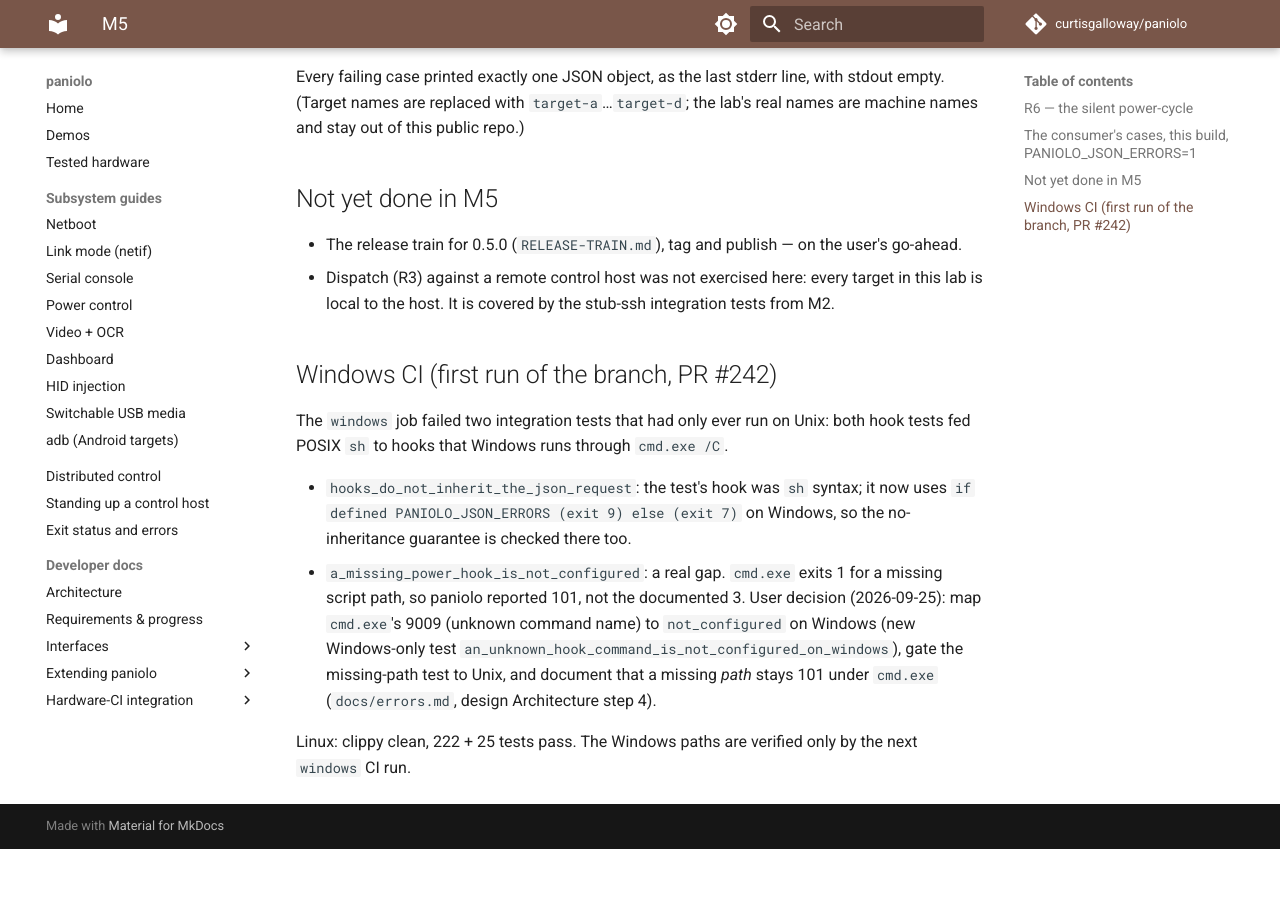
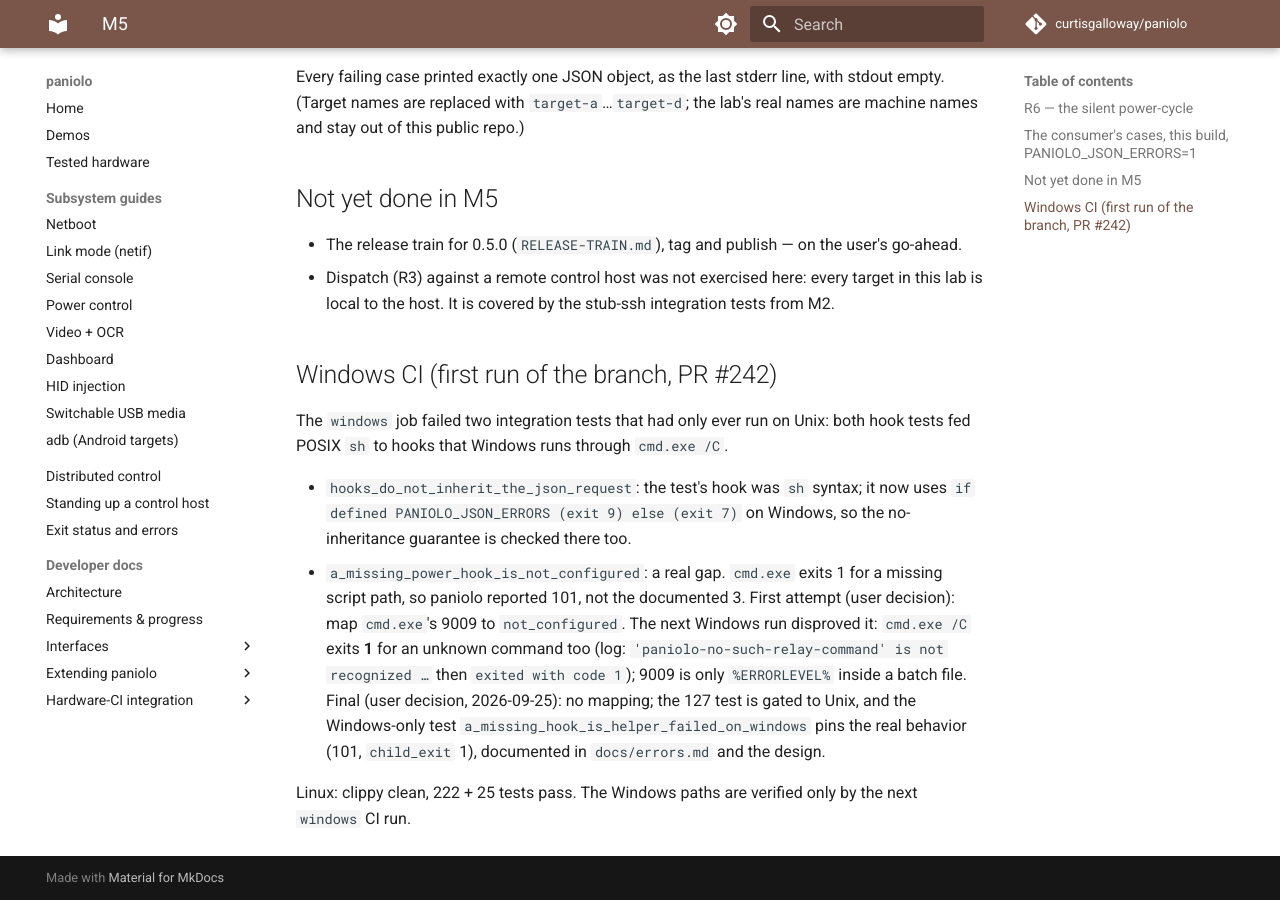
Before and after one commit to curtisgalloway/paniolo, an MkDocs documentation site: the page built from docs/dev/error-contract/evidence/M5.md, in a window 1280 px wide and 900 px high, scrolled down 1612 px. Built offline with MkDocs 1.6.1 and Material for MkDocs 9.7.7, drawn with Linux system fonts in a browser that asks for light colours; comment, search, counter and statistics services are not loaded; before the commit the page ends 2461 px from its top, so only the background shows below that.

Commit message:
cli: error contract — drop the cmd.exe 9009 mapping
Windows CI disproved the premise of the previous commit: `cmd.exe /C`
exits 1 for an unknown command, not 9009 (9009 is only %ERRORLEVEL%
inside a batch file). The CI log shows "'paniolo-no-such-relay-command'
is not recognized ..." followed by "exited with code 1", so the mapping
could never fire.

By the user's decision, remove it and pin the real behavior instead: on
Windows a missing hook is helper_failed (101, child_exit 1), the same
as a failing script, since cmd.exe gives paniolo nothing to tell them
apart. The Windows-only test now asserts that; docs/errors.md, the
design, SKILL.md and the M5 evidence say so. Unix is unchanged (127/126
-> 3).

Co-Authored-By: Claude Opus 5.5 (1M context) <noreply@anthropic.com>
Claude-Session: https://claude.ai/code/session_01BXipXZwi2Ld23bguCNHWe1

```diff
--- a/docs/dev/error-contract/evidence/M5.md
+++ b/docs/dev/error-contract/evidence/M5.md
@@ -64,12 +64,15 @@ Unix: both hook tests fed POSIX `sh` to hooks that Windows runs through
   it now uses `if defined PANIOLO_JSON_ERRORS (exit 9) else (exit 7)` on
   Windows, so the no-inheritance guarantee is checked there too.
 - `a_missing_power_hook_is_not_configured`: a real gap. `cmd.exe` exits 1 for
-  a missing script path, so paniolo reported 101, not the documented 3. User
-  decision (2026-09-25): map `cmd.exe`'s 9009 (unknown command name) to
-  `not_configured` on Windows (new Windows-only test
-  `an_unknown_hook_command_is_not_configured_on_windows`), gate the missing-path
-  test to Unix, and document that a missing *path* stays 101 under `cmd.exe`
-  (`docs/errors.md`, design Architecture step 4).
+  a missing script path, so paniolo reported 101, not the documented 3. First
+  attempt (user decision): map `cmd.exe`'s 9009 to `not_configured`. The next
+  Windows run disproved it: `cmd.exe /C` exits **1** for an unknown command
+  too (log: `'paniolo-no-such-relay-command' is not recognized …` then
+  `exited with code 1`); 9009 is only `%ERRORLEVEL%` inside a batch file.
+  Final (user decision, 2026-09-25): no mapping; the 127 test is gated to
+  Unix, and the Windows-only test `a_missing_hook_is_helper_failed_on_windows`
+  pins the real behavior (101, `child_exit` 1), documented in
+  `docs/errors.md` and the design.
 
 Linux: clippy clean, 222 + 25 tests pass. The Windows paths are verified only
 by the next `windows` CI run.
```
Also changed, not shown: docs/dev/error-contract/design.md (+3 -3 lines), docs/errors.md (+5 -5 lines), skills/paniolo/SKILL.md (+1 -1 lines), 2 other files.
